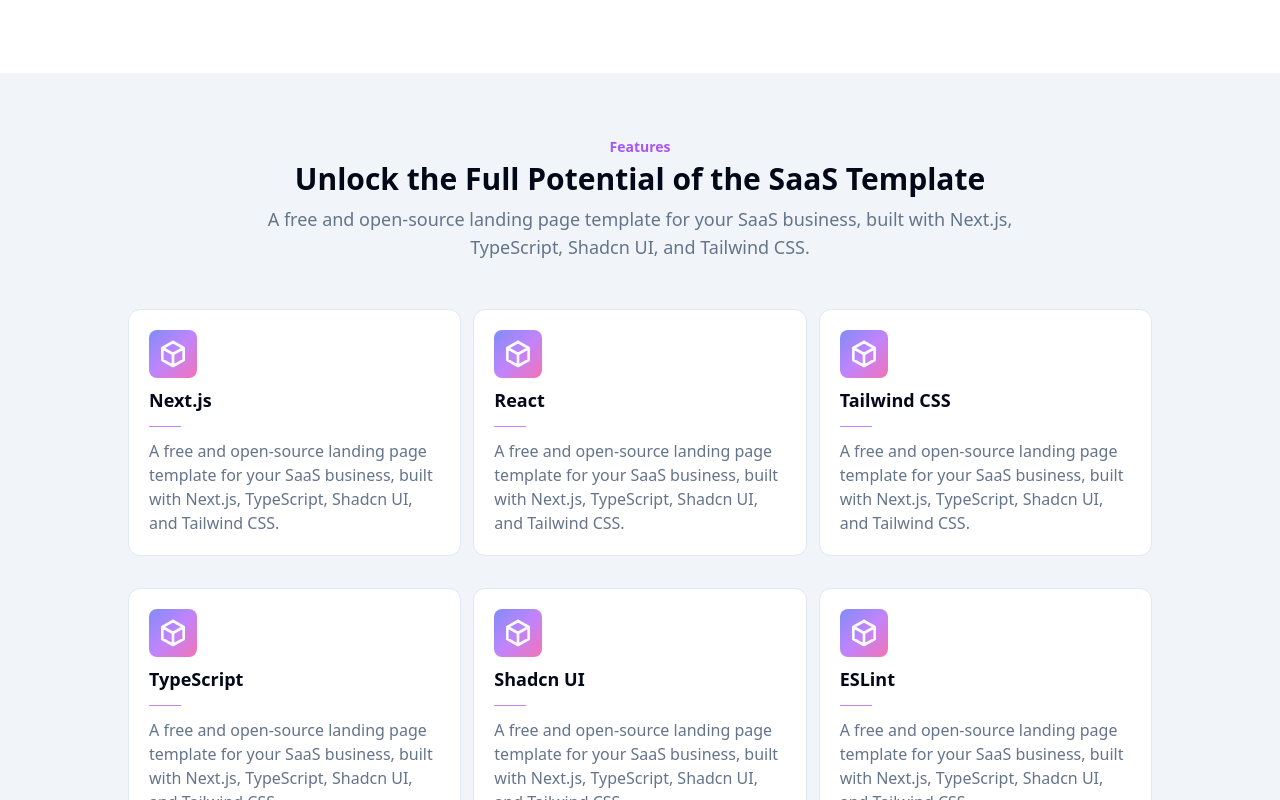
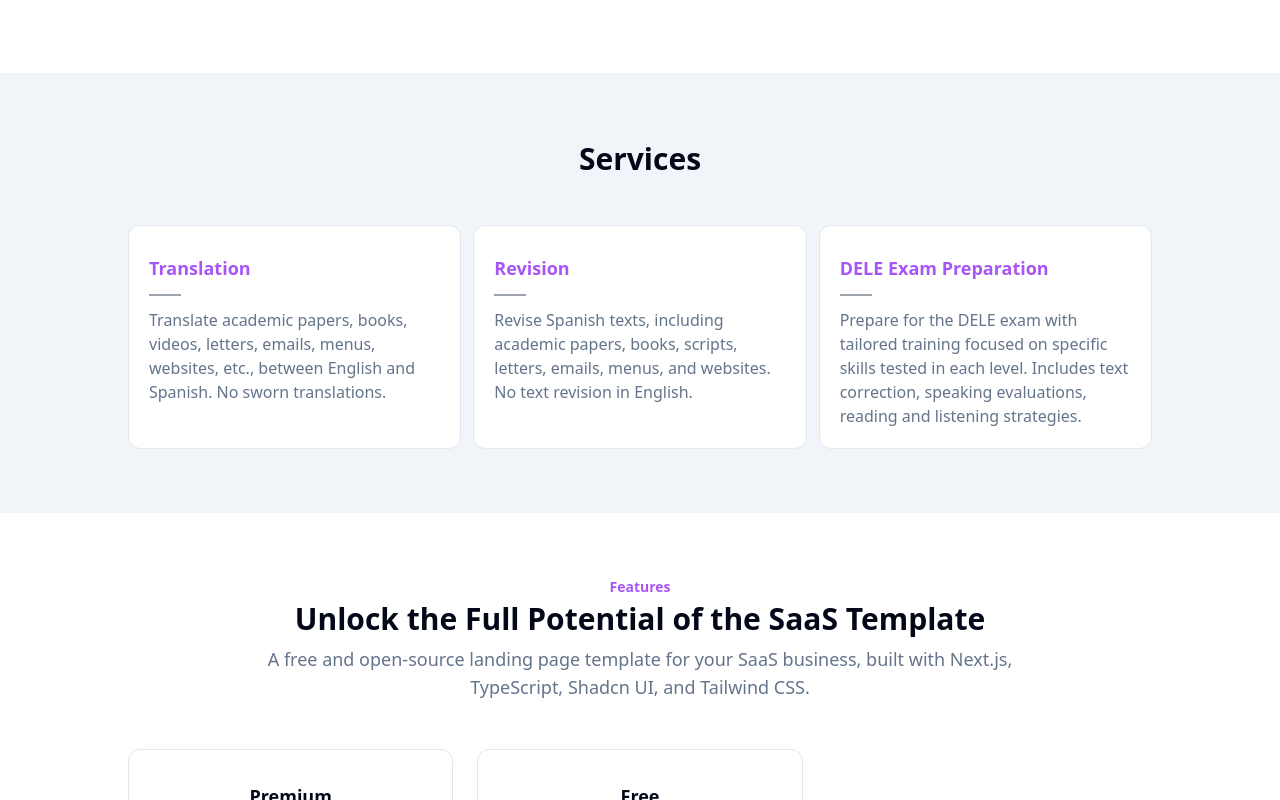
Before and after one commit to gustavoespanol/gustavoespanol.github.io, a Next.js app: page /en in a window 1280 px wide. Shown: the part 580-1380 px from the top of the page. Built offline with nearby package versions, Linux system fonts and the light colour scheme.

Commit message:
feat: services

```diff
--- a/src/app/[locale]/page.tsx
+++ b/src/app/[locale]/page.tsx
@@ -1,7 +1,7 @@
 'use client';
 
 import { CTA } from '@/templates/CTA';
-import { Features } from '@/templates/Features';
+import { Services } from '@/templates/Services';
 import { Footer } from '@/templates/Footer';
 import { Hero } from '@/templates/Hero';
 import { Navbar } from '@/templates/Navbar';
@@ -12,7 +12,7 @@
     <>
       <Navbar />
       <Hero />
-      <Features />
+      <Services />
       <Pricing />
       <CTA />
       <Footer />
--- a/src/features/landing/FeatureCard.tsx
+++ b/src/features/landing/FeatureCard.tsx
@@ -1,16 +1,8 @@
-const FeatureCard = (props: {
-  icon: React.ReactNode;
-  title: string;
-  children: React.ReactNode;
-}) => (
+const FeatureCard = (props: { title: string; children: React.ReactNode }) => (
   <div className="rounded-xl border border-border bg-card p-5">
-    <div className="size-12 rounded-lg bg-gradient-to-br from-indigo-400 via-purple-400 to-pink-400 p-2 [&_svg]:stroke-primary-foreground [&_svg]:stroke-2">
-      {props.icon}
-    </div>
+    <div className="mt-2 text-lg font-bold text-purple-500 ">{props.title}</div>
 
-    <div className="mt-2 text-lg font-bold">{props.title}</div>
-
-    <div className="my-3 w-8 border-t border-purple-400" />
+    <div className="my-3 w-8 border border-gray-400" />
 
     <div className="mt-2 text-muted-foreground">{props.children}</div>
   </div>
--- a/src/locales/en.json
+++ b/src/locales/en.json
@@ -18,17 +18,14 @@
   "Sponsors": {
     "title": "Sponsored by"
   },
-  "Features": {
-    "section_subtitle": "Features",
-    "section_title": "Unlock the Full Potential of the SaaS Template",
-    "section_description": "A free and open-source landing page template for your SaaS business, built with Next.js, TypeScript, Shadcn UI, and Tailwind CSS.",
-    "feature1_title": "Next.js",
-    "feature2_title": "React",
-    "feature3_title": "Tailwind CSS",
-    "feature4_title": "TypeScript",
-    "feature5_title": "Shadcn UI",
-    "feature6_title": "ESLint",
-    "feature_description": "A free and open-source landing page template for your SaaS business, built with Next.js, TypeScript, Shadcn UI, and Tailwind CSS."
+  "Services": {
+    "section_title": "Services",
+    "service1_title": "Translation",
+    "service2_title": "Revision",
+    "service3_title": "DELE Exam Preparation",
+    "service1_description": "Translate academic papers, books, videos, letters, emails, menus, websites, etc., between English and Spanish. No sworn translations.",
+    "service2_description": "Revise Spanish texts, including academic papers, books, scripts, letters, emails, menus, and websites. No text revision in English.",
+    "service3_description": "Prepare for the DELE exam with tailored training focused on specific skills tested in each level. Includes text correction, speaking evaluations, reading and listening strategies."
   },
   "Pricing": {
     "section_subtitle": "Features",
--- a/src/templates/Features.tsx
+++ /dev/null
@@ -1,137 +0,0 @@
-import { useTranslations } from 'next-intl';
-
-import { Background } from '@/components/Background';
-import { FeatureCard } from '@/features/landing/FeatureCard';
-import { Section } from '@/features/landing/Section';
-
-const Features = () => {
-  const t = useTranslations('Features');
-
-  return (
-    <Background>
-      <Section
-        subtitle={t('section_subtitle')}
-        title={t('section_title')}
-        description={t('section_description')}
-      >
-        <div className="grid grid-cols-1 gap-x-3 gap-y-8 md:grid-cols-3">
-          <FeatureCard
-            icon={
-              <svg
-                className="stroke-primary-foreground stroke-2"
-                xmlns="http://www.w3.org/2000/svg"
-                viewBox="0 0 24 24"
-                fill="none"
-                strokeLinecap="round"
-                strokeLinejoin="round"
-              >
-                <path d="M0 0h24v24H0z" stroke="none" />
-                <path d="M12 3l8 4.5v9L12 21l-8-4.5v-9L12 3M12 12l8-4.5M12 12v9M12 12L4 7.5" />
-              </svg>
-            }
-            title={t('feature1_title')}
-          >
-            {t('feature_description')}
-          </FeatureCard>
-
-          <FeatureCard
-            icon={
-              <svg
-                className="stroke-primary-foreground stroke-2"
-                xmlns="http://www.w3.org/2000/svg"
-                viewBox="0 0 24 24"
-                fill="none"
-                strokeLinecap="round"
-                strokeLinejoin="round"
-              >
-                <path d="M0 0h24v24H0z" stroke="none" />
-                <path d="M12 3l8 4.5v9L12 21l-8-4.5v-9L12 3M12 12l8-4.5M12 12v9M12 12L4 7.5" />
-              </svg>
-            }
-            title={t('feature2_title')}
-          >
-            {t('feature_description')}
-          </FeatureCard>
-
-          <FeatureCard
-            icon={
-              <svg
-                className="stroke-primary-foreground stroke-2"
-                xmlns="http://www.w3.org/2000/svg"
-                viewBox="0 0 24 24"
-                fill="none"
-                strokeLinecap="round"
-                strokeLinejoin="round"
-              >
-                <path d="M0 0h24v24H0z" stroke="none" />
-                <path d="M12 3l8 4.5v9L12 21l-8-4.5v-9L12 3M12 12l8-4.5M12 12v9M12 12L4 7.5" />
-              </svg>
-            }
-            title={t('feature3_title')}
-          >
-            {t('feature_description')}
-          </FeatureCard>
-
-          <FeatureCard
-            icon={
-              <svg
-                className="stroke-primary-foreground stroke-2"
-                xmlns="http://www.w3.org/2000/svg"
-                viewBox="0 0 24 24"
-                fill="none"
-                strokeLinecap="round"
-                strokeLinejoin="round"
-              >
-                <path d="M0 0h24v24H0z" stroke="none" />
-                <path d="M12 3l8 4.5v9L12 21l-8-4.5v-9L12 3M12 12l8-4.5M12 12v9M12 12L4 7.5" />
-              </svg>
-            }
-            title={t('feature4_title')}
-          >
-            {t('feature_description')}
-          </FeatureCard>
-
-          <FeatureCard
-            icon={
-              <svg
-                className="stroke-primary-foreground stroke-2"
-                xmlns="http://www.w3.org/2000/svg"
-                viewBox="0 0 24 24"
-                fill="none"
-                strokeLinecap="round"
-                strokeLinejoin="round"
-              >
-                <path d="M0 0h24v24H0z" stroke="none" />
-                <path d="M12 3l8 4.5v9L12 21l-8-4.5v-9L12 3M12 12l8-4.5M12 12v9M12 12L4 7.5" />
-              </svg>
-            }
-            title={t('feature5_title')}
-          >
-            {t('feature_description')}
-          </FeatureCard>
-
-          <FeatureCard
-            icon={
-              <svg
-                className="stroke-primary-foreground stroke-2"
-                xmlns="http://www.w3.org/2000/svg"
-                viewBox="0 0 24 24"
-                fill="none"
-                strokeLinecap="round"
-                strokeLinejoin="round"
-              >
-                <path d="M0 0h24v24H0z" stroke="none" />
-                <path d="M12 3l8 4.5v9L12 21l-8-4.5v-9L12 3M12 12l8-4.5M12 12v9M12 12L4 7.5" />
-              </svg>
-            }
-            title={t('feature6_title')}
-          >
-            {t('feature_description')}
-          </FeatureCard>
-        </div>
-      </Section>
-    </Background>
-  );
-};
-
-export { Features };
--- /dev/null
+++ b/src/templates/Services.tsx
@@ -0,0 +1,25 @@
+import { useTranslations } from 'next-intl';
+
+import { Background } from '@/components/Background';
+import { FeatureCard } from '@/features/landing/FeatureCard';
+import { Section } from '@/features/landing/Section';
+
+const Services = () => {
+  const t = useTranslations('Services');
+
+  return (
+    <Background>
+      <Section title={t('section_title')}>
+        <div className="grid grid-cols-1 gap-x-3 gap-y-8 md:grid-cols-3">
+          <FeatureCard title={t('service1_title')}>{t('service1_description')}</FeatureCard>
+
+          <FeatureCard title={t('service2_title')}>{t('service2_description')}</FeatureCard>
+
+          <FeatureCard title={t('service3_title')}>{t('service3_description')}</FeatureCard>
+        </div>
+      </Section>
+    </Background>
+  );
+};
+
+export { Services };
```
Also changed, not shown: 1 other file (tests, documents, lock files or other folders).
